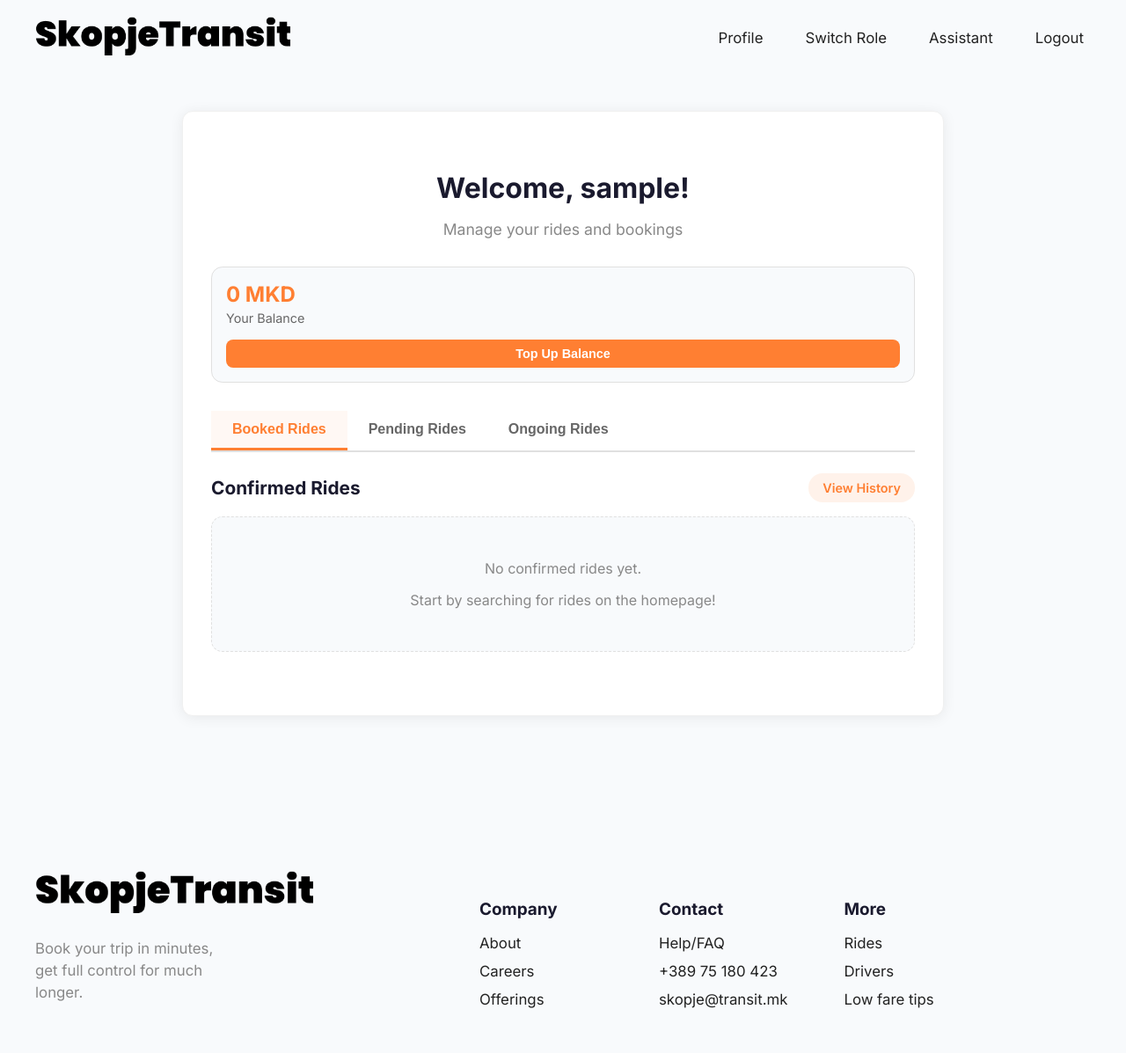
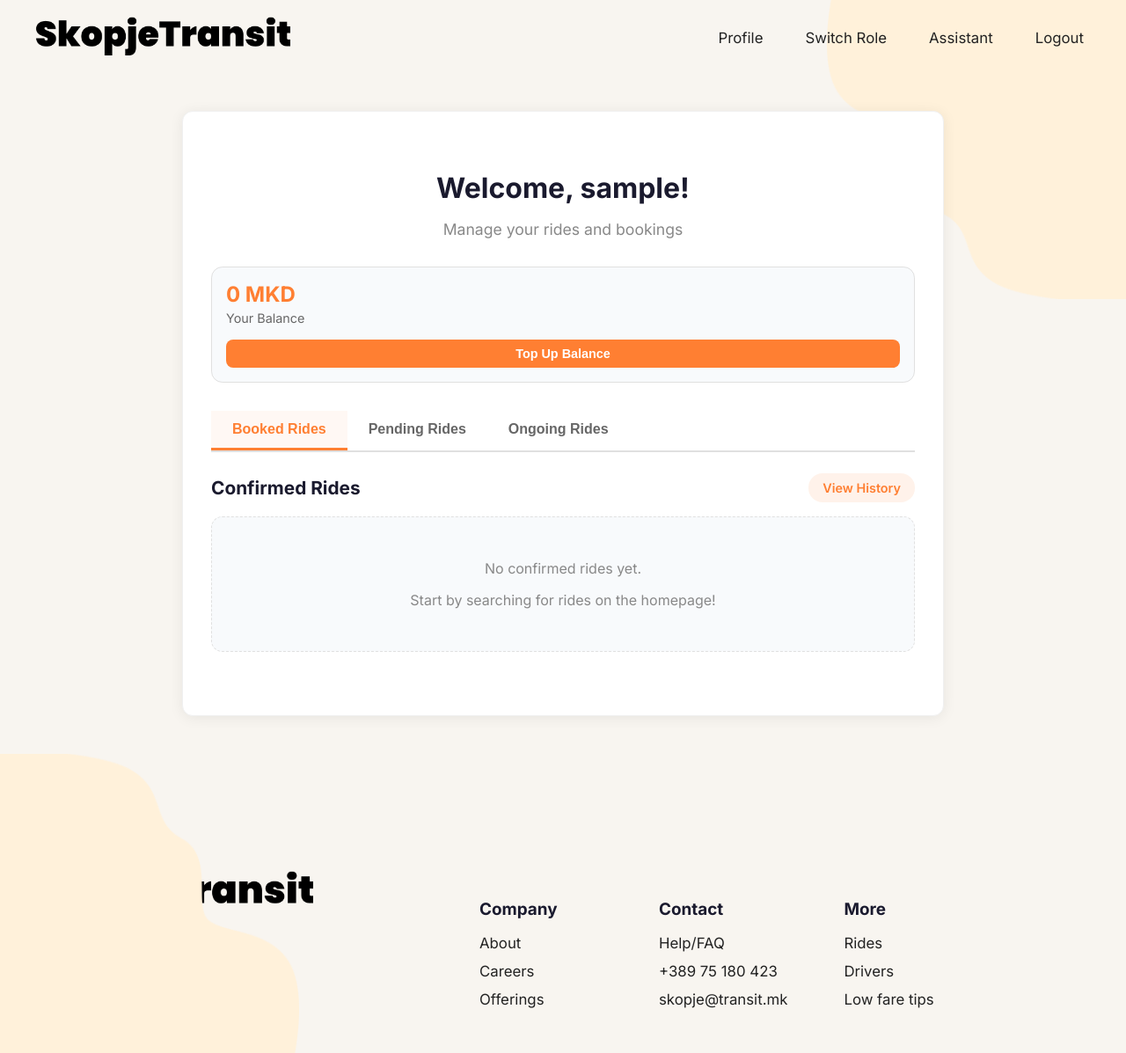
Before and after one commit to anamarijakraus/SkopjeTransit, a Django app: page /accounts/profile/ in a window 1280 px wide. Shown: the whole page at 88% size. Run offline with Django 5.2, Linux system fonts and the light colour scheme; the visitor is signed in with stand-in values (Sample User, id 1); data comes from the database, SQL or seed files in the repository; data that the repository does not hold is empty.

Commit message:
add decorative blobs and warm background to profile and ride history pages
Co-Authored-By: Claude Sonnet 4.6 <noreply@anthropic.com>

```diff
--- a/accounts/templates/profile.html
+++ b/accounts/templates/profile.html
@@ -1,6 +1,24 @@
 {% extends 'base.html' %}
+{% load static %}
+
+{% block page_decorations %}
+<img class="blob blob-tr" src="{% static 'photos/right_part_of_navbar.png' %}" alt="">
+<img class="blob blob-bl" src="{% static 'photos/right_part_of_navbar.png' %}" alt="">
+{% endblock %}
+
 {% block content %}
 <style>
+    .blob {
+        position: absolute;
+        pointer-events: none;
+        width: 340px;
+        height: 340px;
+        object-fit: cover;
+        z-index: 0;
+    }
+    .blob-tr { top: 0; right: 0; }
+    .blob-bl { bottom: 0; left: 0; transform: rotate(180deg); }
+    body { background: #F8F5F0; }
     .profile-container {
         min-height: calc(100vh - 80px);
         display: flex;
@@ -8,6 +26,8 @@
         justify-content: center;
         align-items: center;
         padding: 24px 12px;
+        position: relative;
+        z-index: 1;
     }
 
     .profile-card {
```
Also changed, not shown: accounts/templates/ride_history.html (+21 -0 lines).
